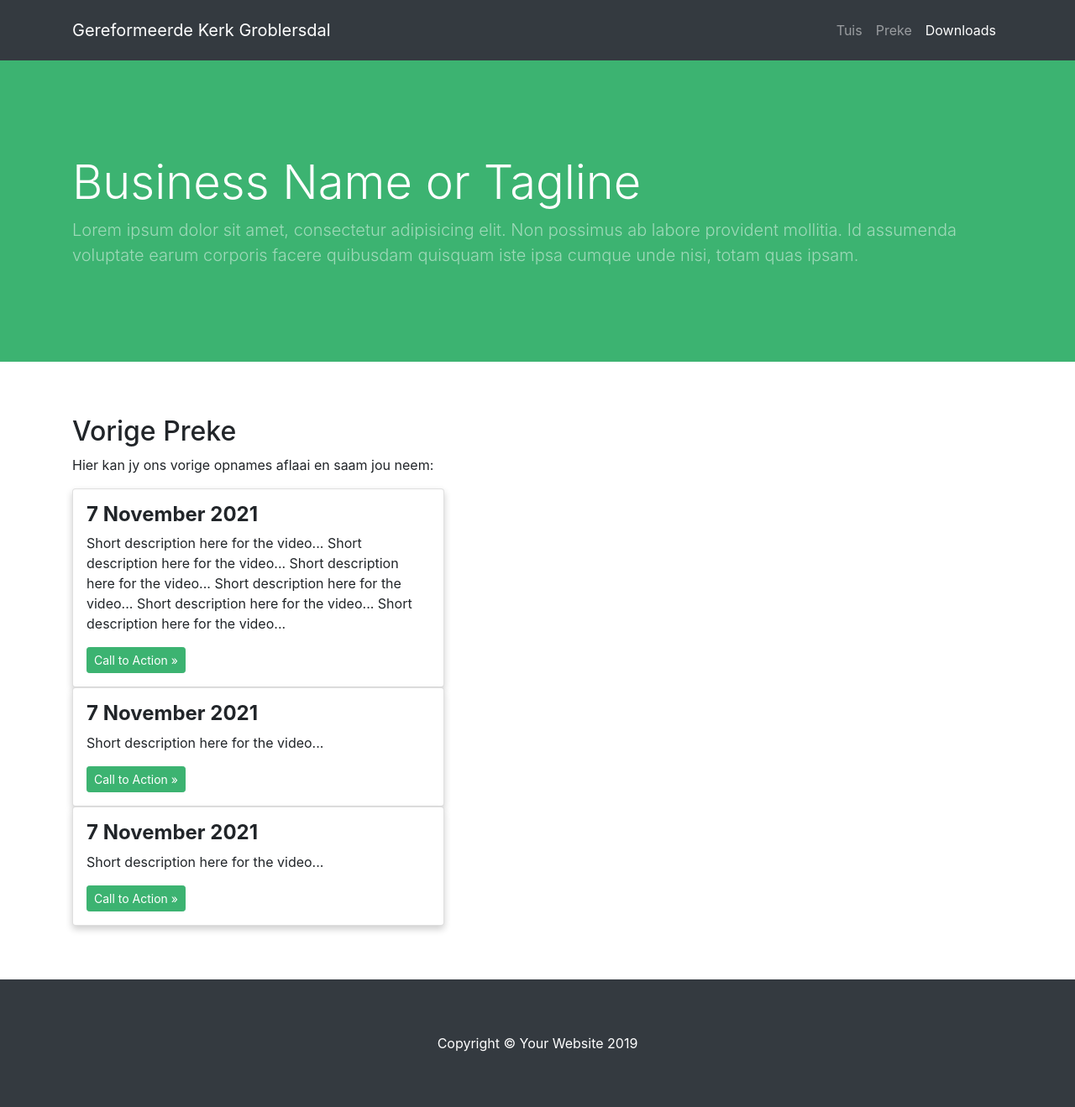
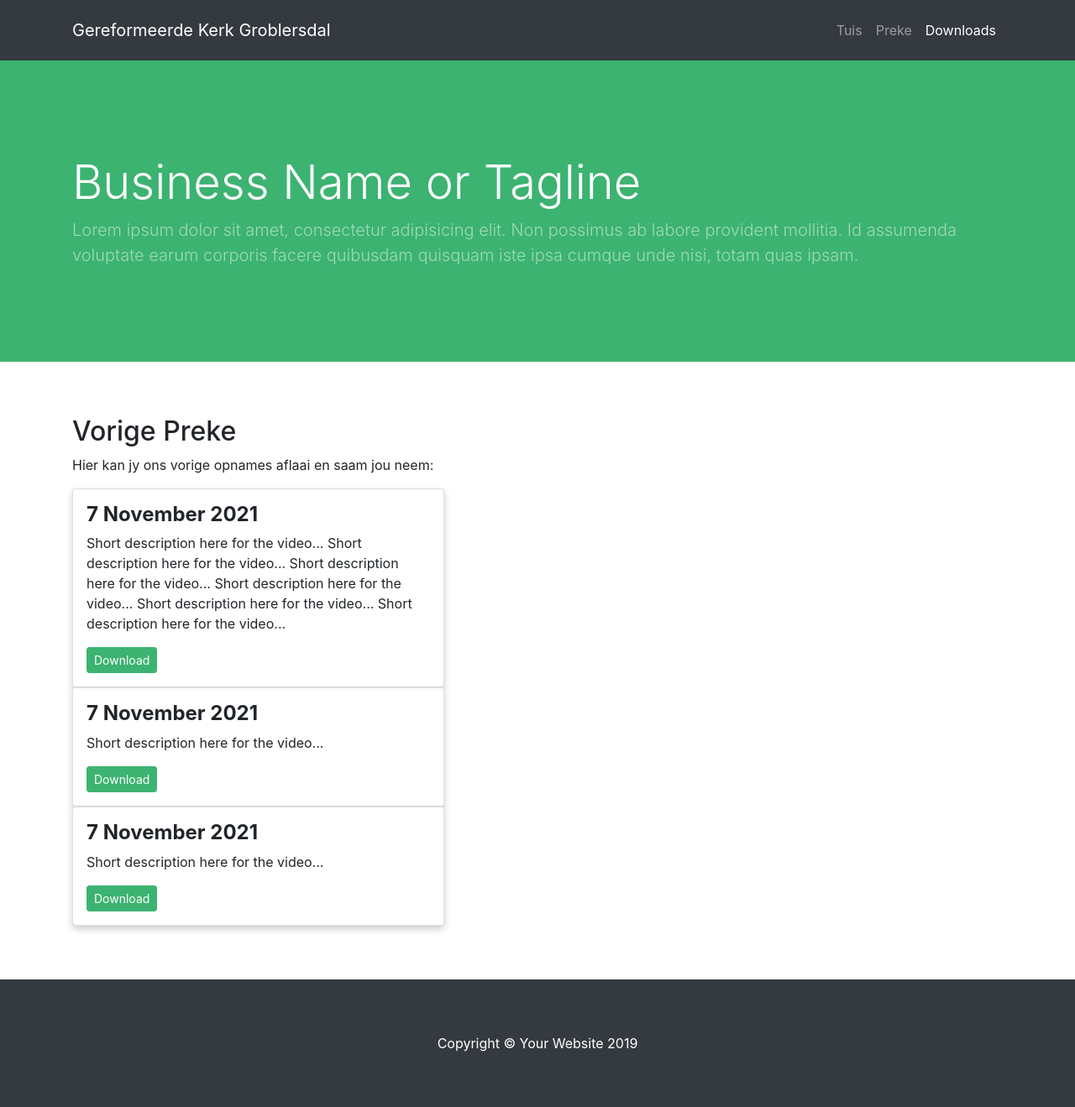
Before and after one commit to sharu725/business-frontpage, a Jekyll site: the page built from _pages/downloads.md, in a window 1280 px wide. Shown: the whole page at 84% size. Built offline with Jekyll 4.4.1, drawn with Linux system fonts in a browser that asks for light colours; nearby versions of some CDN libraries; library files that are not in the unit come from our copies; comment, search, counter and statistics services are not loaded; our own code applies the rules of GitHub Pages for plain Markdown files.

Commit message:
Update downloads.md

```diff
--- a/_pages/downloads.md
+++ b/_pages/downloads.md
@@ -11,7 +11,7 @@ Hier kan jy ons vorige opnames aflaai en saam jou neem:
   <div class="container">
     <h4><b>7 November 2021</b></h4>
     <p>Short description here for the video... Short description here for the video... Short description here for the video... Short description here for the video... Short description here for the video... Short description here for the video...</p>
-    <a class="btn btn-primary btn-sm" href="#">Call to Action &raquo;</a>
+    <a class="btn btn-primary btn-sm" href="#">Download</a>
   </div>
 </div>
 
@@ -19,7 +19,7 @@ Hier kan jy ons vorige opnames aflaai en saam jou neem:
   <div class="container">
     <h4><b>7 November 2021</b></h4>
     <p>Short description here for the video...</p>
-    <a class="btn btn-primary btn-sm" href="#">Call to Action &raquo;</a>
+    <a class="btn btn-primary btn-sm" href="#">Download</a>
   </div>
 </div>
 
@@ -27,6 +27,6 @@ Hier kan jy ons vorige opnames aflaai en saam jou neem:
   <div class="container">
     <h4><b>7 November 2021</b></h4>
     <p>Short description here for the video...</p>
-    <a class="btn btn-primary btn-sm" href="#">Call to Action &raquo;</a>
+    <a class="btn btn-primary btn-sm" href="#">Download</a>
   </div>
 </div>
```
